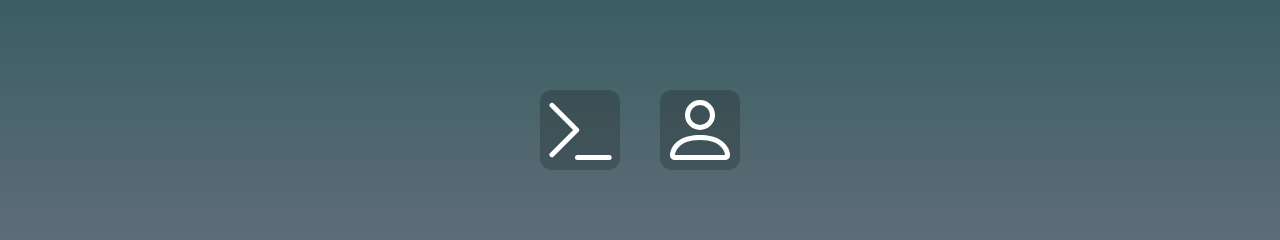
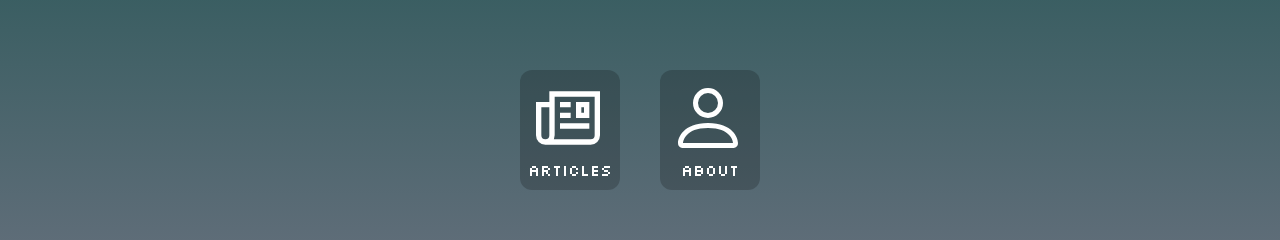
Before and after one commit to oscarsson444/cyberfortet, a React (Vite) app: page / in a window 1280 px wide. Shown: the part 870-1110 px from the top of the page. Built offline with nearby package versions, Linux system fonts and the light colour scheme.

Commit message:
Added Articles as a route and menu item.

```diff
--- a/src/components/Header.jsx
+++ b/src/components/Header.jsx
@@ -10,6 +10,9 @@ export default function Header() {
         <Link to="/about" className="p-2 text-white hover:text-gray-300">
           About
         </Link>
+        <Link to="/articles" className="p-2 text-white hover:text-gray-300">
+          Articles
+        </Link>
       </nav>
     </header>
   );
--- a/src/components/HomeMenu.jsx
+++ b/src/components/HomeMenu.jsx
@@ -1,4 +1,5 @@
 import { GoCommandPalette } from "react-icons/go";
+import { GrArticle } from "react-icons/gr";
 import { BsPerson } from "react-icons/bs";
 import { Link } from "react-router-dom";
 
@@ -7,13 +8,15 @@ export default function HomeMenu() {
     <div className="flex justify-center items-center">
       <div className="grid grid-cols-2 gap-10">
         <div className="home-menu-item">
-          <Link to="/terminal">
-            <GoCommandPalette className="w-20 h-20" />
+          <Link to="/articles">
+            <GrArticle className="w-20 h-20 p-2" />
+            <p>Articles</p>
           </Link>
         </div>
         <div className="home-menu-item">
           <Link to="/about">
             <BsPerson className="w-20 h-20" />
+            <p>About</p>
           </Link>
         </div>
       </div>
--- a/src/index.css
+++ b/src/index.css
@@ -25,6 +25,6 @@
 
 @layer components {
   .home-menu-item {
-    @apply cursor-pointer flex justify-center items-center bg-black/20 rounded-xl hover:bg-black/40;
+    @apply cursor-pointer flex flex-col p-2 bg-black/20 rounded-xl hover:bg-black/40;
   }
 }
--- a/src/main.jsx
+++ b/src/main.jsx
@@ -4,7 +4,7 @@ import { createBrowserRouter, RouterProvider } from "react-router-dom";
 import ErrorPage from "./error-page.jsx";
 import "./index.css";
 import About from "./routes/about.jsx";
-import Terminal from "./routes/terminal.jsx";
+import Articles from "./routes/articles.jsx";
 import Home from "./routes/home.jsx";
 import Root from "./routes/root.jsx";
 
@@ -23,8 +23,8 @@ const router = createBrowserRouter([
         element: <About />,
       },
       {
-        path: "terminal",
-        element: <Terminal />,
+        path: "articles",
+        element: <Articles />,
       },
     ],
   },
--- /dev/null
+++ b/src/routes/articles.jsx
@@ -0,0 +1,7 @@
+export default function Articles() {
+  return (
+    <div className="text-white">
+      <p>Articles</p>
+    </div>
+  );
+}
```
